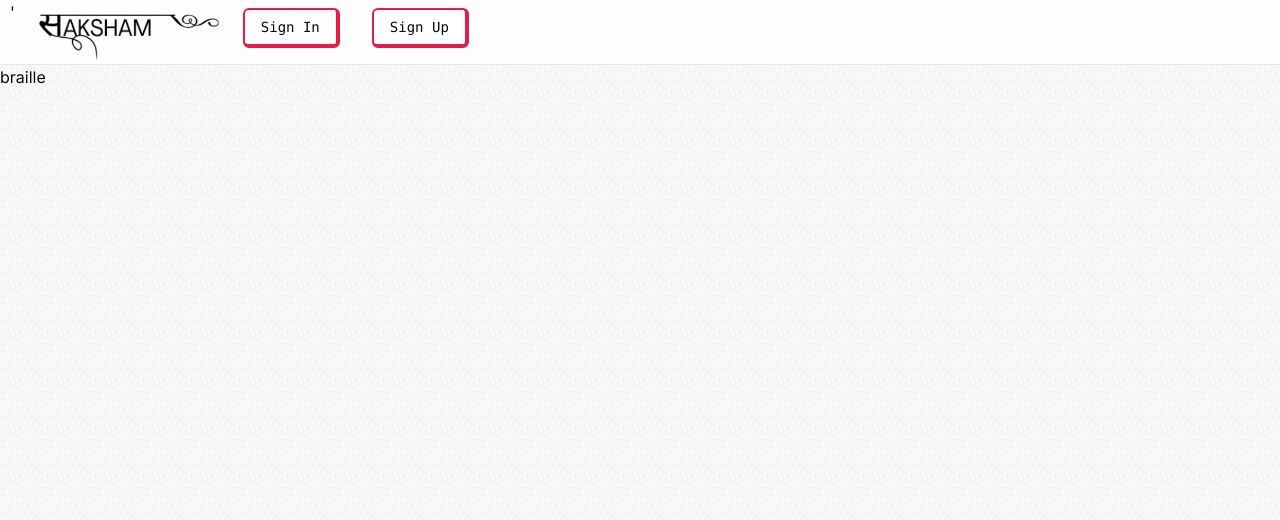
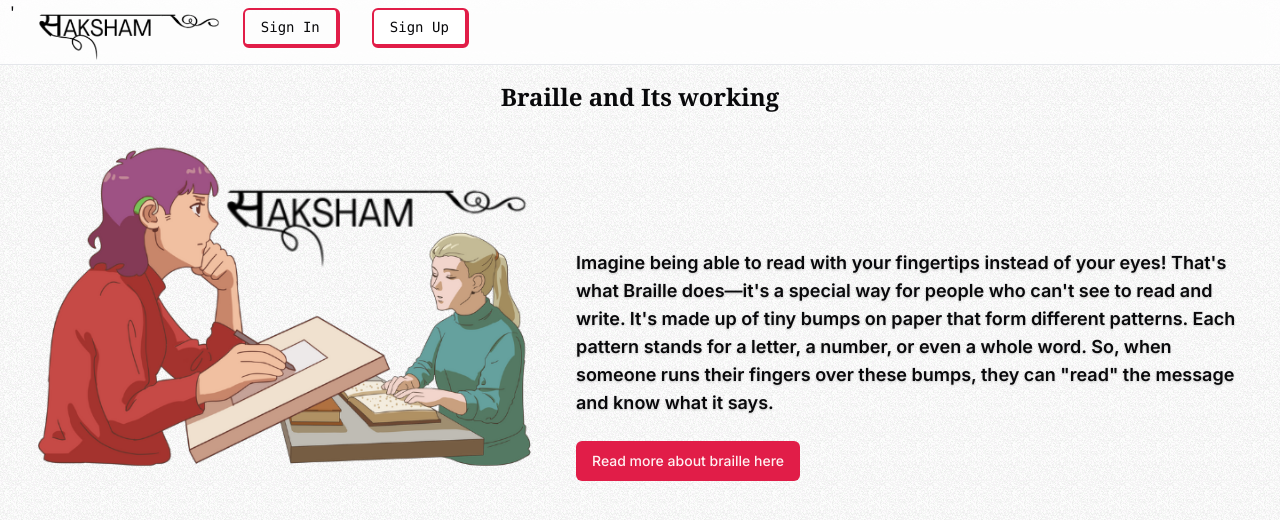
Before and after one commit to Chaitanyarai899/Saksham-Web, a Next.js app: page /braille in a window 1280 px wide. Shown: the top 520 px of the page. Built offline with nearby package versions, Linux system fonts and the light colour scheme; no server answers.

Commit message:
braille route and orbit route divided

```diff
--- a/src/app/braille/orbitwriter/page.tsx
+++ b/src/app/braille/orbitwriter/page.tsx
@@ -90,11 +90,15 @@ function Braille() {
       event.preventDefault();
       setOutputValue((prevValue) => prevValue.trim() + " ");
       speak("space");
-    } else if (event.key === "Backspace") {
+    } else if (event.key === "Backspace" ) {
       // Remove the last character from outputValue
       setOutputValue((prevValue) => prevValue.slice(0, -1));
-      speak("Delete");
     }
+    else if (event.key.toLowerCase() === "control") {
+      // Remove the last character from outputValue
+      setInputValue("");
+    }
+
   };
 
   return (
--- a/src/app/braille/page.tsx
+++ b/src/app/braille/page.tsx
@@ -1,9 +1,54 @@
-import React from 'react'
-
+"use client"
+import React from "react";
+import Image from "next/image";
+import { Button } from "@/components/ui/button";
 function braille() {
   return (
-    <div>braille</div>
-  )
+    <div>
+      <div className=" mt-4  flex flex-row justify-center">
+        <p className="text-2xl font-semibold font-serif">
+          Braille and Its working
+        </p>
+      </div>
+      <div className="flex flex-col">
+        <div className="flex flex-row-reverse">
+          <div className="w-[55%]">
+            <div className="py-auto px-auto my-auto flex flex-col ">
+              <div className="py-auto px-auto mr-7 mt-[17vh] mb-[3vh] text-lg font-semibold drop-shadow-[0_1.2px_1.2px_rgba(0,0,0,0.2)]">
+              Imagine being able to read with your fingertips instead of your eyes! That's what Braille does—it's
+              a special way for people who can't see to read and write. It's made up of tiny bumps on paper that
+              form different patterns. Each pattern stands for a letter, a number, or even a whole word.
+               So, when someone runs their fingers over these bumps, they can "read" the message and know what it says.
+
+              </div>
+              <div>
+                <Button>
+                    Read more about braille here
+                </Button>
+              </div>
+            </div>
+          </div>
+          <div className="w-[45%]">
+            <div className="flex flex-row justify-center my-13">
+              <div className="flex flex-col">
+                <Image
+                  src="/saksham2.png"
+                  alt="Preview of video call feature"
+                  width={500}
+                  height={30}
+                  quality={100}
+                  className="rounded-md items-center "
+                />
+
+
+              <div className="flex flex-col"></div>
+            </div>
+          </div>
+        </div>
+      </div>
+    </div>
+    </div>
+  );
 }
 
-export default braille
+export default braille;
--- a/src/app/page.tsx
+++ b/src/app/page.tsx
@@ -24,7 +24,7 @@ export default function Home() {
             catchy and nice.
           </p>
           <div className="flex flex-col sm:flex-row gap-4 mt-6">
-            <Link href="/auth" className={buttonVariants()}>
+            <Link href="/home" className={buttonVariants()}>
               Get Started &rarr;
             </Link>
             <Button variant="ghost">Support our Cause</Button>
--- a/src/components/MainNav.tsx
+++ b/src/components/MainNav.tsx
@@ -11,10 +11,10 @@ function MainNav() {
 
         <div className="text-lg xsms:text-base p-2 font-mono xsssm:py-1 xsssm:text-sm  font-medium mlg:text-base">
           <ul className="flex flex-row justify-around">
-            <li className="px-3"> main </li>
-            <li className="px-3"> main </li>
-            <li className="px-3"> main </li>
-            <li className="px-3"> main </li>
+            <Link href="/home"><li className="px-3"> Home </li></Link>
+            <Link href="/schemes"><li className="px-3"> Schemes </li></Link>
+           <Link href="/braille/orbitwriter"><li className="px-3"> Orbit-Writer </li></Link>
+            <li className="px-3"> Join Us </li>
 
             <li className="px-3"> main </li>
 
--- a/src/components/Navbar.tsx
+++ b/src/components/Navbar.tsx
@@ -75,7 +75,7 @@ const Navbar = () => {
             )}
             <div className="flex flex-row ">
               {userId && (
-                <div className="pt-1 md:hidden pl-[22vw] xlg:pl-[16vw] xmd:pl-[13vw]">
+                <div className="pt-1 md:hidden pl-[17vw] xlg:pl-[13vw] xmd:pl-[7vw]">
                   <MainNav />
                 </div>
               )}
```
